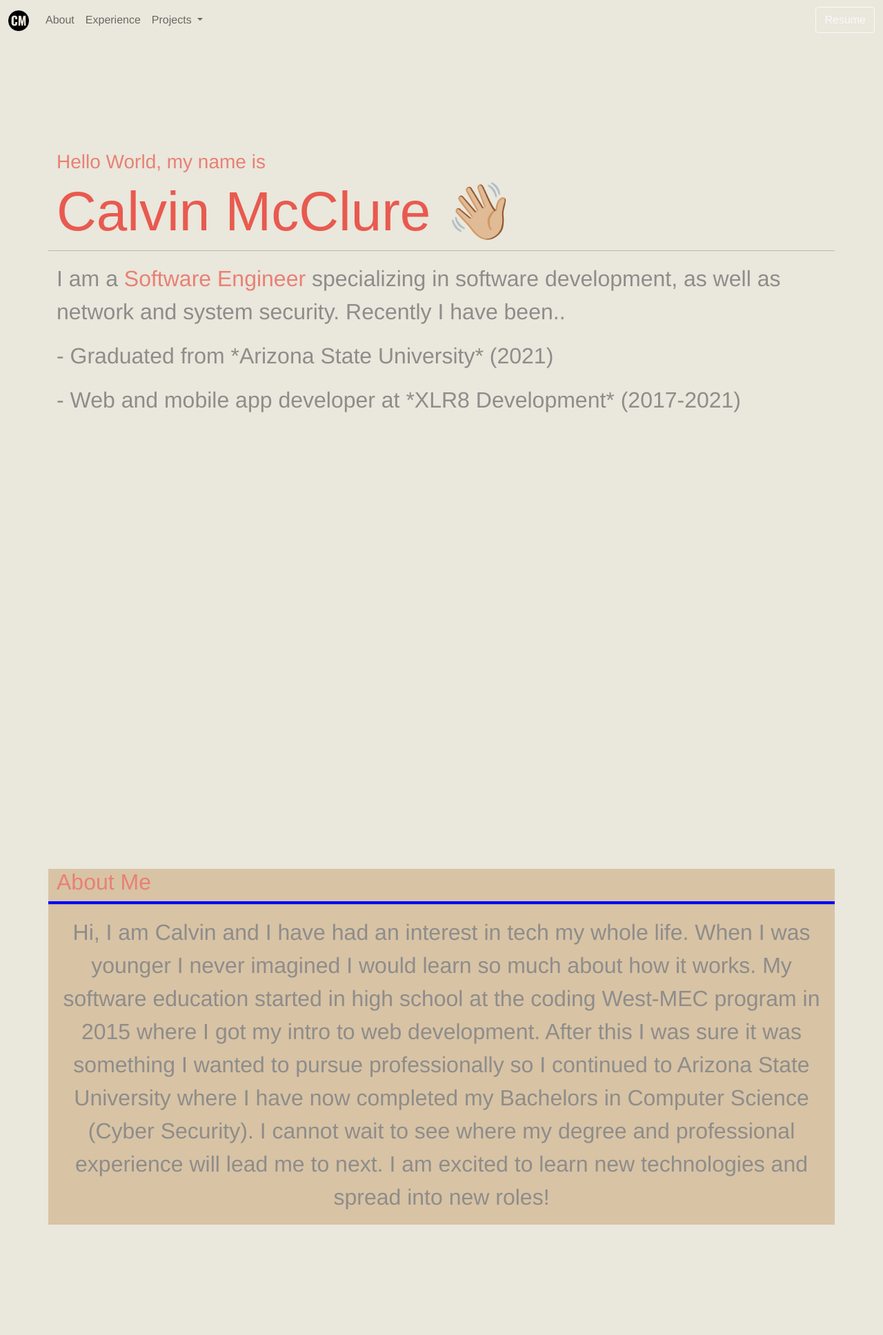
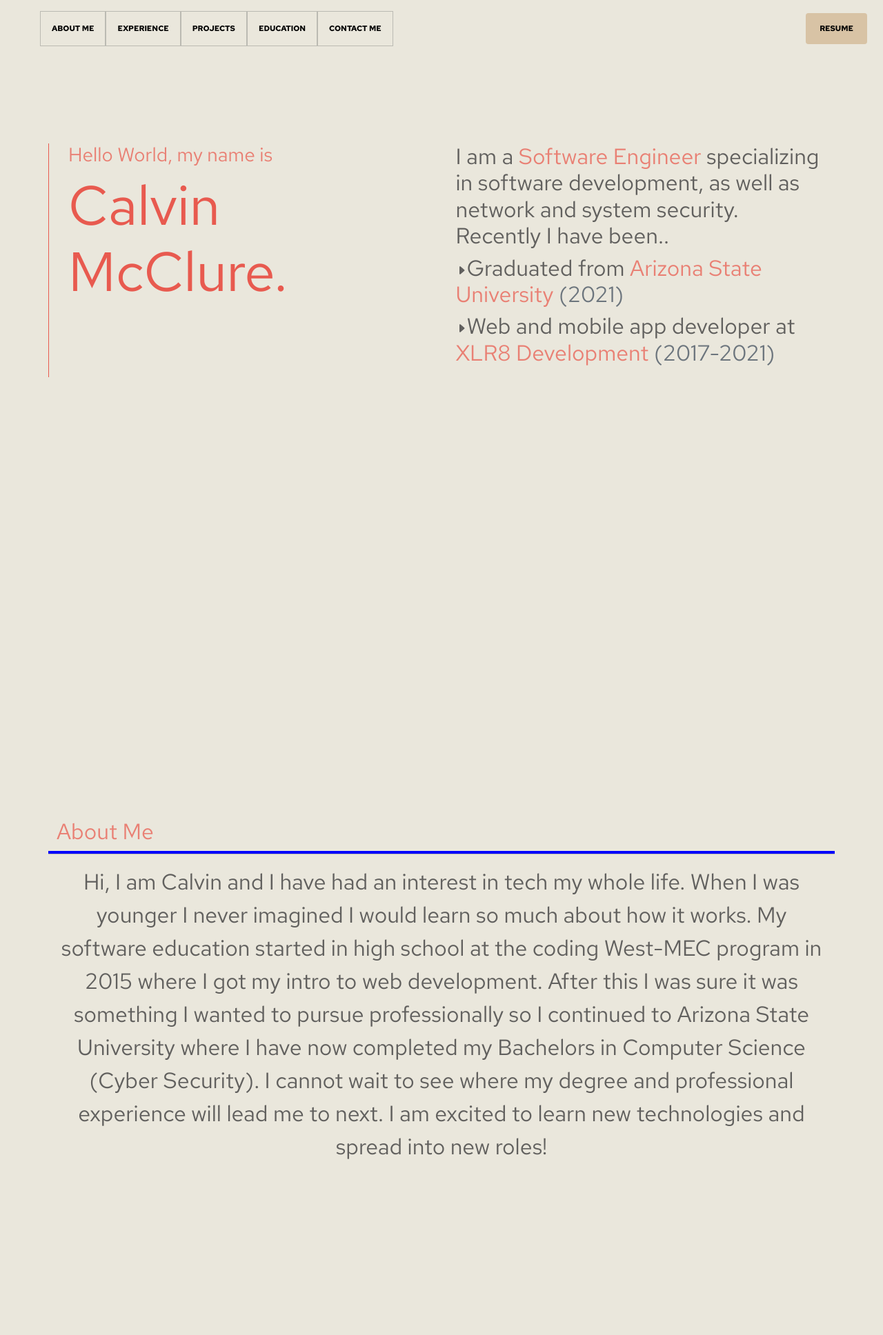
Before and after one commit to dev-calvin/portfolio-website, a Flask app: page / in a window 1280 px wide. Shown: the whole page at 69% size. After the commit the page ends 1681 px from the top, so only its background shows below. Run offline with Flask 2, Linux system fonts and the light colour scheme.

Commit message:
updated nav bar to new design

```diff
--- a/app.py
+++ b/app.py
@@ -9,9 +9,9 @@
     data = {
         'title' : 'Calvin McClure',
         'home': {
-            'a': 'I am a <span>Software Engineer</span> specializing in software development, as well as network and system security. Recently I have been..',
-            'b': '- Graduated from *Arizona State University* (2021)',
-            'c': '- Web and mobile app developer at *XLR8 Development* (2017-2021)'
+            'a': 'I am a <span class=\'highlight\'>Software Engineer</span> specializing in software development, as well as network and system security. Recently I have been..',
+            'b': 'Graduated from <span class=\'highlight\'>Arizona State University</span> <span class=\'text-muted\'>(2021)</span>',
+            'c': 'Web and mobile app developer at <span class=\'highlight\'>XLR8 Development</span> <span class=\'text-muted\'>(2017-2021)</span>'
         },
         'aboutMe': '''Hi, I am Calvin and I have had an interest in tech my whole life. When I
                     was younger I never imagined I would learn so much about how it works. My
--- a/static/base.css
+++ b/static/base.css
@@ -1,46 +1,94 @@
 :root {
   --background-color: #EAE7DC;
-  --forground-color: #D8C3A5;
-  --text-color: #8E8D8A;
+  --foreground-color: #D8C3A5;
+  --text-color-muted: #8E8D8A;
+  --text-color: #61605E;
   --red-dark-color: #E85A4F;
   --red-light-color: #E98074;
-}
-
-.selector-for-some-widget {
-  box-sizing: content-box;
-}
-
-.fit-content {
-  width: fit-content;
+  --grey-border: #8E8D8A80;
 }
 
 body {
   background-color: var(--background-color);
-  font-family: Helvetica;
+  font-family: 'Red Hat Text', sans-serif;
+  padding-top: 3em;
 }
 
-p {
-  color: var(--text-color)
+p, h5 {
+  color: var(--text-color);
 }
 
 h1 {
-  color: var(--red-dark-color)
+  color: var(--red-dark-color);
 }
 
-h2, h3, h4, h5 {
-  color: var(--red-light-color)
+h2, h3, h4 {
+  color: var(--red-light-color);
 }
 
-span {
-  color: var(--red-light-color)
+.highlight {
+  color: var(--red-light-color);
 }
 
-.container {
-  background-color: rgba(0, 0, 0, 0);
+.navbar-light {
+  background-color: var(--background-color);
 }
 
-.navbar-color {
-  background-color: rgba(0, 0, 0, 0);
+.navbar {
+  margin-top: 0;
+  padding-top: 0;
+}
+
+.nav-text {
+  color: black;
+  font-size: .7em;
+  font-weight: 700;
+  padding: 0;
+  margin: 0;
+}
+
+.nav-item {
+  border: .1em solid var(--grey-border);
+  padding-left: .5em;
+  padding-right: .5em;
+  padding-top: .5em;
+  padding-bottom: .5em;
+}
+
+.nav-item:hover {
+  box-shadow: 1px 1px 0px 1px black;
+}
+
+.navbar-toggler {
+  margin-top: .5em;
+}
+
+.resume-button {
+  background-color: var(--foreground-color);
+  color: black;
+  font-size: .7em;
+  font-weight: 700;
+  border: none;
+  margin-right: 1em;
+}
+
+.resume-text {
+  padding-top: .7em;
+  padding-bottom: .7em;
+  padding-left: .7em;
+  padding-right: .7em;
+  margin: 0;color: black;
+  font-size: 1em;
+  font-weight: 700;
+}
+
+.resume-button:hover {
+  box-shadow: 1px 1px 0px 1px black;
+  background-color: var(--foreground-color);
+}
+
+#navbarSupportedContent {
+  margin-top: 1em;
 }
 
 /* Extra small devices (phones, 600px and down) */
--- a/templates/base.html
+++ b/templates/base.html
@@ -11,6 +11,11 @@
       <link rel="manifest" href="{{url_for('static', filename='images/site.webmanifest')}}">
       <link rel="shortcut icon" href="{{url_for('static', filename='images/favicon-32x32.png')}}" />
 
+      <!-- fonts -->
+      <link rel="preconnect" href="https://fonts.googleapis.com">
+      <link rel="preconnect" href="https://fonts.gstatic.com" crossorigin>
+        <!-- red hat text -->
+      <link href="https://fonts.googleapis.com/css2?family=Red+Hat+Text:wght@300;400;700&display=swap" rel="stylesheet">
 
       <!-- Required meta tags -->
       <meta charset="utf-8">
--- a/templates/index.html
+++ b/templates/index.html
@@ -58,11 +58,17 @@
   @media only screen and (min-width: 1200px) {
     .scene-1 {
       margin-top: 10em;
+      padding-left: 1em;
+      border-left: .1em solid var(--red-dark-color);
     }
 
     .about-me-text {
       font-size: 2em;
     }
+  }
+
+  #about-me-list {
+    vertical-align: baseline;
   }
 </style>
 {% endblock %}
@@ -76,16 +82,28 @@
           <h3>Hello World, my name is</h3>
         </div>
         <div class="row">
-          <h1 class="display-1" style="font-family: sans-serif;">Calvin McClure 👋🏼</h1>
+          <h1 class="display-1" style="font-weight:500;">Calvin McClure.</h1>
         </div>
       </div>
-      <hr>
+      <br>
       <div class="col">
         <!-- <div class="row"> -->
-          <p class="about-me-text">{{content.home.a|safe}}</p>
+          <h5 class="about-me-text">{{content.home.a|safe}}</h5>
           <!-- <br> -->
-          <p class="about-me-text">{{content.home.b|safe}}</p>
-          <p class="about-me-text">{{content.home.c|safe}}</p>
+          <ul class="list-unstyled">
+            <li>
+              <h5 class="about-me-text"><svg id="about-me-list" xmlns="http://www.w3.org/2000/svg" width="16" height="16" fill="currentColor" class="bi bi-caret-right-fill" viewBox="0 0 16 16">
+                <path d="m12.14 8.753-5.482 4.796c-.646.566-1.658.106-1.658-.753V3.204a1 1 0 0 1 1.659-.753l5.48 4.796a1 1 0 0 1 0 1.506z"/>
+              </svg>{{content.home.b|safe}}</h5>
+            </li>
+            <li>
+              <h5 class="about-me-text"><svg id="about-me-list" xmlns="http://www.w3.org/2000/svg" width="16" height="16" fill="currentColor" class="bi bi-caret-right-fill" viewBox="0 0 16 16">
+                <path d="m12.14 8.753-5.482 4.796c-.646.566-1.658.106-1.658-.753V3.204a1 1 0 0 1 1.659-.753l5.48 4.796a1 1 0 0 1 0 1.506z"/>
+              </svg>{{content.home.c|safe}}</h5>
+            </li>
+          </ul>
+          <!-- <h5 class="about-me-text">{{content.home.b|safe}}</h5>
+          <h5 class="about-me-text">{{content.home.c|safe}}</h5> -->
         <!-- </div> -->
       </div>
     </div>
--- a/templates/nav.html
+++ b/templates/nav.html
@@ -1,33 +1,31 @@
 {% extends "base.html" %}
 {% block content %}
-<nav class="navbar navbar-expand-lg navbar-light navbar-color">
+<nav class="navbar navbar-expand-md navbar-light fixed-top">
   <div class="container-fluid">
-    <a class="navbar-brand" href="#"><img src="{{url_for('static', filename='images/favicon.ico')}}" alt="CM" width="30" height="30"></a>
+    <a class="navbar-brand" href="#" style="opacity: 0;"><img src="{{url_for('static', filename='images/favicon.ico')}}" alt="CM" width="30" height="30"></a>
     <button class="navbar-toggler" type="button" data-bs-toggle="collapse" data-bs-target="#navbarSupportedContent" aria-controls="navbarSupportedContent" aria-expanded="false" aria-label="Toggle navigation">
       <span class="navbar-toggler-icon"></span>
     </button>
     <div class="collapse navbar-collapse" id="navbarSupportedContent">
       <ul class="navbar-nav me-auto mb-2 mb-lg-0">
         <li class="nav-item">
-          <a class="nav-link" aria-current="page" href="#">About</a>
+          <a class="nav-link" href="#"><p class="nav-text">ABOUT ME</p></a>
         </li>
         <li class="nav-item">
-          <a class="nav-link" href="#">Experience</a>
+          <a class="nav-link" href="#"><p class="nav-text">EXPERIENCE</p></a>
         </li>
-        <li class="nav-item dropdown">
-          <a class="nav-link dropdown-toggle" href="#" id="navbarDropdown" role="button" data-bs-toggle="dropdown" aria-expanded="false">
-            Projects
-          </a>
-          <ul class="dropdown-menu" aria-labelledby="navbarDropdown">
-            <li><a class="dropdown-item" href="#">Pixingo</a></li>
-            <li><a class="dropdown-item" href="#">Final Mile Solar</a></li>
-            <li><hr class="dropdown-divider"></li>
-            <li><a class="dropdown-item" href="#">Okta Login</a></li>
-          </ul>
+        <li class="nav-item">
+          <a class="nav-link" href="#"><p class="nav-text">PROJECTS</p></a>
+        </li>
+        <li class="nav-item">
+          <a class="nav-link" href="#"><p class="nav-text">EDUCATION</p></a>
+        </li>
+        <li class="nav-item">
+          <a class="nav-link" href="#"><p class="nav-text">CONTACT ME</p></a>
         </li>
       </ul>
       <form class="d-flex" action="{{url_for('static', filename='images/resume.pdf')}}">
-        <button class="btn btn-outline-light">Resume</button>
+        <button class="btn btn-outline-light resume-button"><p class="resume-text">RESUME</p></button>
       </form>
     </div>
   </div>
```
Also changed, not shown: planning.txt (+0 -13 lines).
